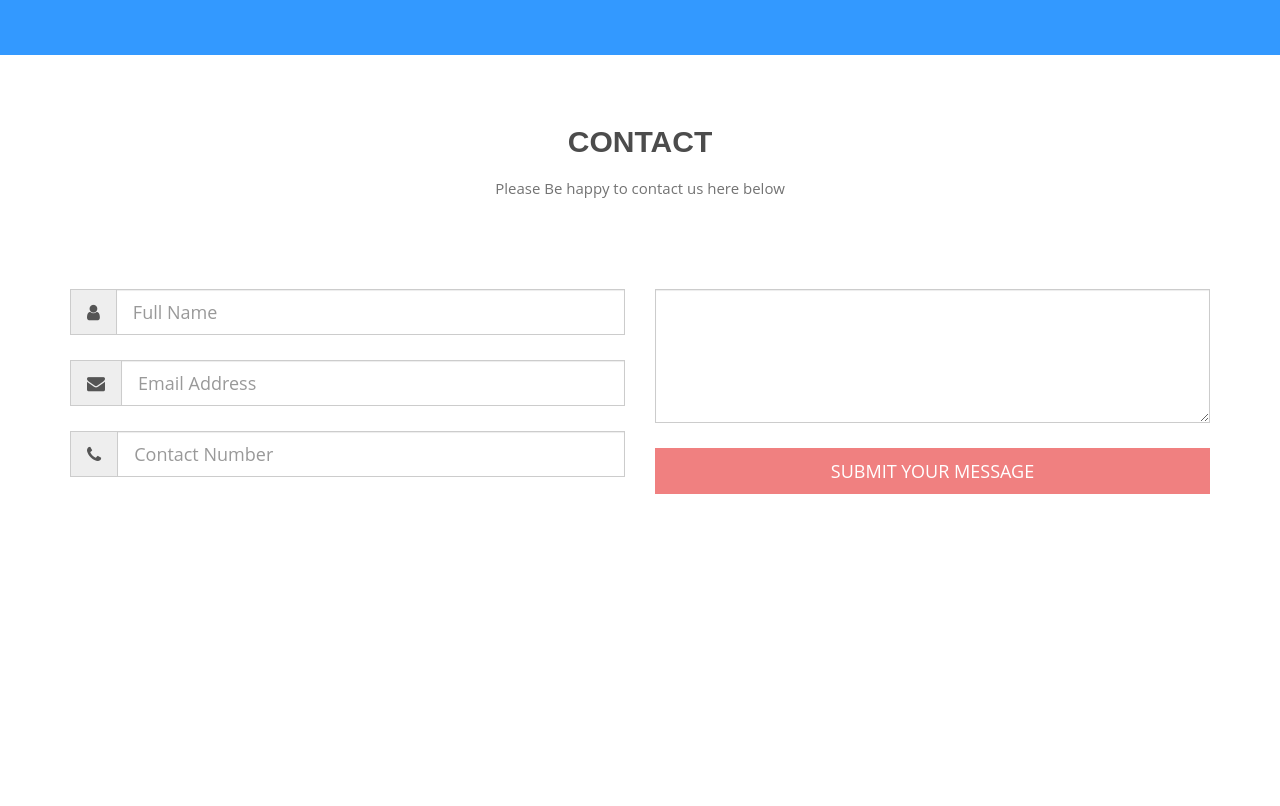
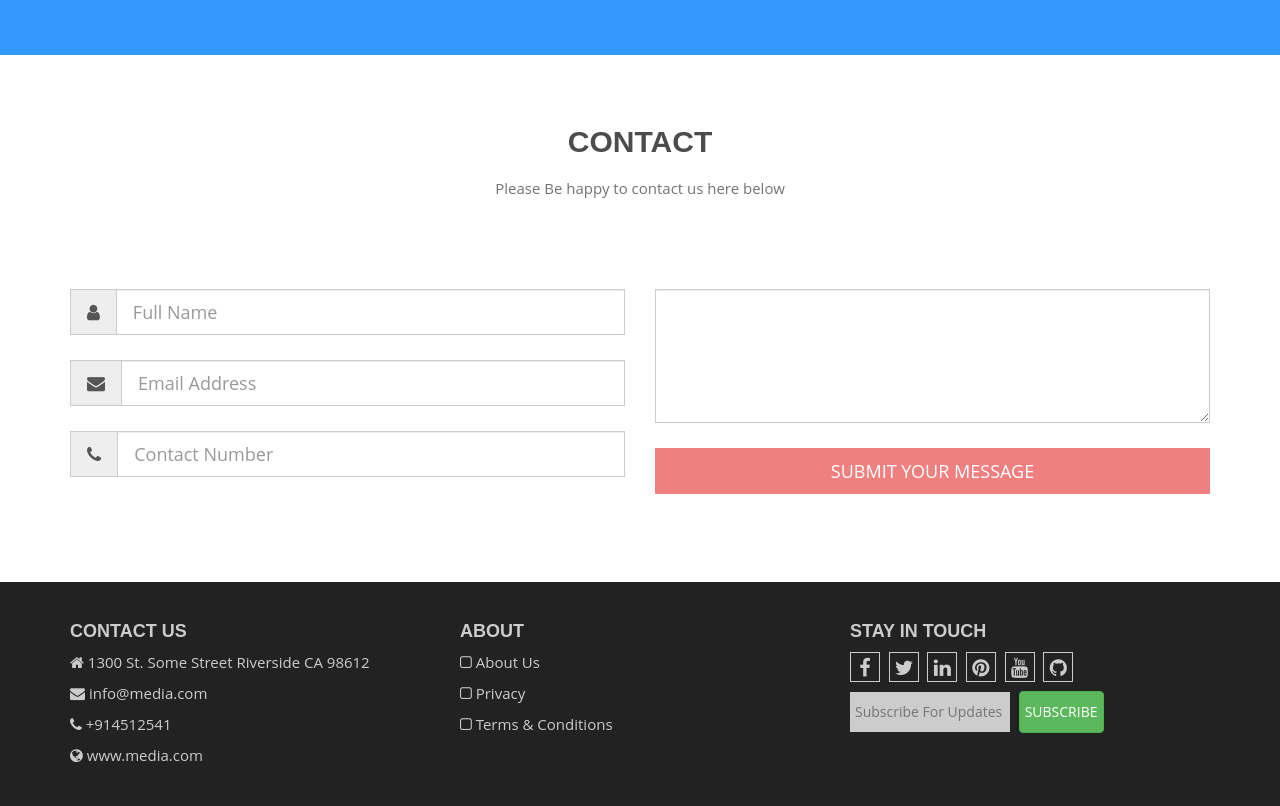
Before and after one commit to bunnydev26/bootstrap_landing_page, a plain HTML site: page index.html in a window 1280 px wide. Shown: the part 3126-3932 px from the top of the page. Before the commit the page ends 3708 px from the top, so only its background shows below. Drawn offline with nearby package versions, Linux system fonts and the light colour scheme.

Commit message:
Footer Completed.

```diff
--- a/css/style.css
+++ b/css/style.css
@@ -314,3 +314,36 @@ p {
     background-color: #a85959 !important;
     color: #fff !important;
 }
+
+/* footer */
+
+.footer {
+    padding: 30px;
+    color: #cccccc;
+    background-color: #222222;
+}
+
+.footer .social {
+    font-size: 20px;
+    height: 30px;
+    width: 30px;
+    text-align: center;
+    padding: 5px;
+    border: 1px solid #cccccc;
+    margin-bottom: 10px;
+    margin-right: 5px;
+}
+
+.footer input {
+    height: 40px;
+    width: 160px;
+    padding: 5px;
+    border: none;
+    background-color: #cccccc;
+    color: #000;
+}
+
+.footer .btn {
+    padding: 10px 5px 10px;
+    margin: -3px 0 0 5px;
+}
--- a/index.html
+++ b/index.html
@@ -284,6 +284,40 @@
                 </div>
             </div>
         </div>
+
+        <!-- Endd contact -->
+
+        <!-- footer -->
+        <div id="footer" class="footer">
+            <div class="container">
+                <div class="row">
+                    <div class="col-lg-4 col-md-4">
+                        <h4>Contact Us</h4>
+                        <p><i class="fa fa-home" aria-hidden="true"></i> 1300 St. Some Street Riverside CA 98612</p>
+                        <p><i class="fa fa-envelope" aria-hidden="true"></i> info@media.com</p>
+                        <p><i class="fa fa-phone" aria-hidden="true"></i> +914512541</p>
+                        <p><i class="fa fa-globe" aria-hidden="true"></i> www.media.com</p>
+                    </div>
+                    <div class="col-lg-4 col-md-4">
+                        <h4>About</h4>
+                        <p><i class="fa fa-square-o" aria-hidden="true"></i> About Us</p>
+                        <p><i class="fa fa-square-o" aria-hidden="true"></i> Privacy</p>
+                        <p><i class="fa fa-square-o" aria-hidden="true"></i> Terms &amp; Conditions</p>
+                    </div>
+                    <div class="col-lg-4 col-md-4">
+                        <h4>Stay in Touch</h4>
+                        <i class="fa fa-facebook social" aria-hidden="true"></i>
+                        <i class="fa fa-twitter social" aria-hidden="true"></i>
+                        <i class="fa fa-linkedin social" aria-hidden="true"></i>
+                        <i class="fa fa-pinterest social" aria-hidden="true"></i>
+                        <i class="fa fa-youtube social" aria-hidden="true"></i>
+                        <i class="fa fa-github social" aria-hidden="true"></i><br/>
+                        <input type="email" placeholder="Subscribe For Updates" />
+                        <button class="btn btn-success">Subscribe</button>
+                    </div>
+                </div>
+            </div>
+        </div>
         <!-- jQuery (necessary for Bootstrap's JavaScript plugins) -->
     <script src="https://ajax.googleapis.com/ajax/libs/jquery/1.12.4/jquery.min.js"></script>
     <!-- Include all compiled plugins (below), or include individual files as needed -->
```
